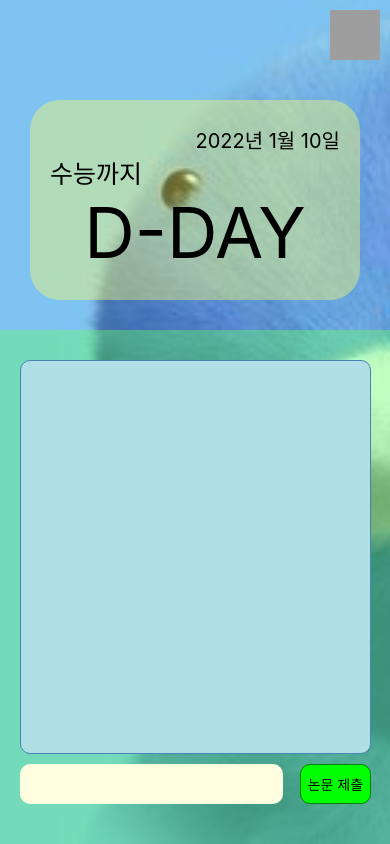
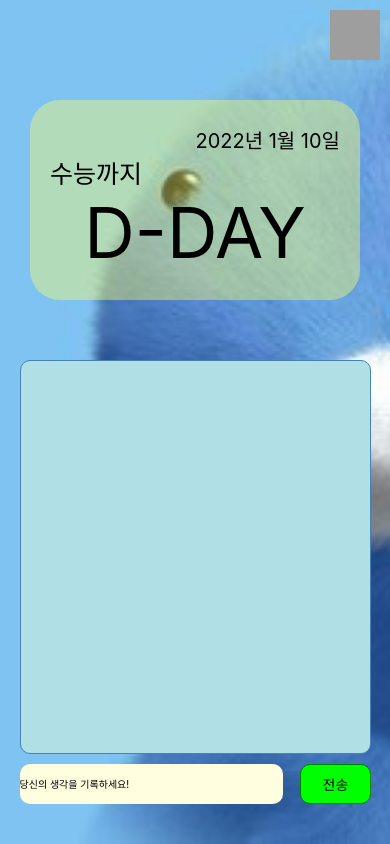
Before and after one commit to Uniaut/React-Native-TIL, a React Native app in the folder DdayChat/: screen / in a window 390 px wide. Built offline with nearby package versions, Linux system fonts and the light colour scheme; grey boxes are pictures that could not be loaded.

Commit message:
tutorial complete!!!

```diff
--- a/DdayChat/App.js
+++ b/DdayChat/App.js
@@ -8,11 +8,13 @@ import {
   Text,
   TextInput,
   TouchableOpacity,
-  TouchableHighlightBase
+  TouchableHighlightBase,
+  Dimensions
 } from 'react-native';
 
+import AsyncStorage from '@react-native-async-storage/async-storage';
+
 import Setting from './Setting.js';
-
 
 
 const settingIconUri = 'https://iconmonstr.com/wp-content/g/gd/makefg.php?i=../assets/preview/2012/png/iconmonstr-gear-2.png';
@@ -23,8 +25,44 @@ export default class App extends React.Component {
     this.state = {
       date: new Date(),
       title: '수능',
-      log: '',
+      text: '',
+      log: [],
       settingModal: false,
+    }
+  }
+
+  async componentDidMount() {
+    try {
+      const savedString = await AsyncStorage.getItem('@saved-data');
+      if (savedString == null) {
+        this.setState(
+          {
+            date: new Date(),
+            title: '수능',
+          }
+        );
+      } else {
+        const saved = JSON.parse(savedString);
+        this.setState(
+          {
+            date: new Date(saved.date),
+            title: saved.title,
+          }
+        );
+      }
+      const chatLogString = await AsyncStorage.getItem('@chat');
+      if (chatLogString == null) {
+        this.setState({
+          log: [],
+        });
+      } else {
+        const chatLog = JSON.parse(chatLogString);
+        this.setState({
+          log: chatLog,
+        });
+      }
+    } catch(e) {
+      console.error(e);
     }
   }
 
@@ -32,12 +70,36 @@ export default class App extends React.Component {
     this.setState({settingModal: !this.state.settingModal})
   }
 
-  settingHandler(changedTitle, changedDate) {
+  async settingHandler(changedTitle, changedDate) {
     this.setState({
       title: changedTitle,
       date: changedDate
     });
+
+    try {
+      const toSave = {
+        date: changedDate,
+        title: changedTitle,
+      };
+      const savedString = JSON.stringify(toSave);
+      await AsyncStorage.setItem('@saved-data', savedString);
+    } catch (e) {
+      console.error(e);
+    }
+
     this.toggleSettingModal();
+  }
+
+  chatAdd () {
+    const sentTime = new Date().toDateString();
+    const log_item = sentTime.toString() + ' : ' + this.state.text;
+    this.setState({
+      log: [...this.state.log, log_item],
+      text: '',
+    }, async () => {
+      const chatLogString = JSON.stringify(this.state.log)
+      await AsyncStorage.setItem('@chat', chatLogString);
+    });
   }
 
   dateText(){
@@ -57,13 +119,17 @@ export default class App extends React.Component {
     }
   }
 
+  logText() {
+    return this.state.log.join('\n');
+  }
+
   render() {
     return (
       <View style={styles.container}>
         <ImageBackground
-          style={{width: '100%', height: '100%'}}
+          style={styles.backgroundImage}
           source={require('./resources/bonobono.jpg')}
-        >
+        />
           <View style={styles.settingView}>
             <TouchableOpacity
               style={styles.settingIconTouch}
@@ -90,15 +156,23 @@ export default class App extends React.Component {
             <View style={styles.chatLogView}>
               <ScrollView>
                 <Text style={styles.chatLogText}>
-                  {this.state.log}
+                  {this.logText()}
                 </Text>
               </ScrollView>
             </View>
             <View style={styles.chatInputBarView}>
-              <TextInput style={styles.chatInputView}/>
-              <TouchableOpacity style={styles.chatButtonView}>
+              <TextInput
+                style={styles.chatInputView}
+                placeholder='당신의 생각을 기록하세요!'
+                value={this.state.text}
+                onChangeText={(text)=>{this.setState({text:text})}}
+              />
+              <TouchableOpacity
+                style={styles.chatButtonView}
+                onPress={()=>{this.chatAdd()}}
+              >
                 <Text>
-                  논문 제출
+                  전송
                 </Text>
               </TouchableOpacity>
             </View>
@@ -112,16 +186,23 @@ export default class App extends React.Component {
               settingHandler={(chTitle, chDate)=>{this.settingHandler(chTitle, chDate)}}
             />
           : <></>}
-
-        </ImageBackground>
-      </View>
+        </View>
     )
   }
 };
 
 const styles = StyleSheet.create({
   container: {
+    backgroundColor: 'transparent',
+    position: 'absolute',
+    height:'100%',
+    width:'100%',
     flex:1,
+  },
+  backgroundImage: {
+    position: 'absolute',
+    height: Dimensions.get('window').height,
+    width: Dimensions.get('window').width,
   },
   settingView: {
     height:70,
@@ -129,7 +210,6 @@ const styles = StyleSheet.create({
     alignItems:'flex-end',
   },
   settingIconTouch: {
-    backgroundColor:'gray',
     margin:10,
   },
   settingIcon: {
@@ -158,7 +238,6 @@ const styles = StyleSheet.create({
     fontStyle:'normal',
   },
   chatView: {
-    backgroundColor:'rgba(100, 255, 100, 0.4)',
     flex:6,
     justifyContent:'center',
     alignItems:'center',
@@ -173,7 +252,7 @@ const styles = StyleSheet.create({
     width:'90%',
   },
   chatLogText: {
-    fontSize: 50,
+    fontSize: 15,
   },
   chatInputBarView: {
     flexDirection:'row',
--- a/DdayChat/package.json
+++ b/DdayChat/package.json
@@ -10,6 +10,7 @@
     "lint": "eslint ."
   },
   "dependencies": {
+    "@react-native-async-storage/async-storage": "^1.15.15",
     "react": "17.0.2",
     "react-native": "^0.66.4",
     "react-native-date-picker": "^4.1.3"
```
Also changed, not shown: 1 other file (tests, documents, lock files or other folders).
